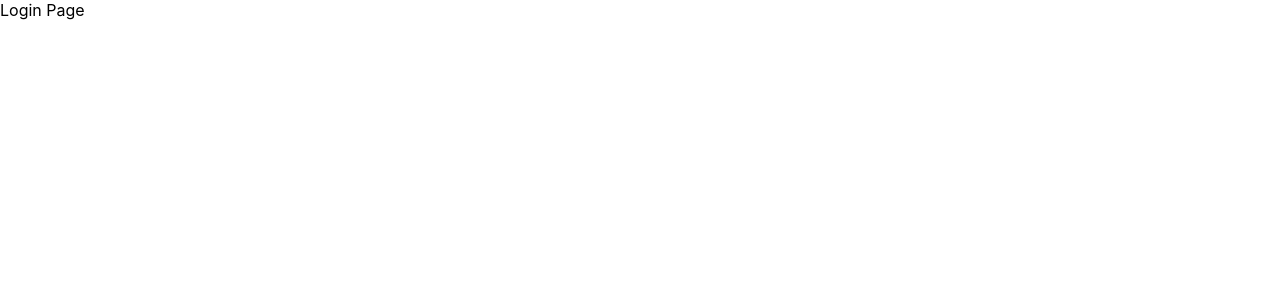
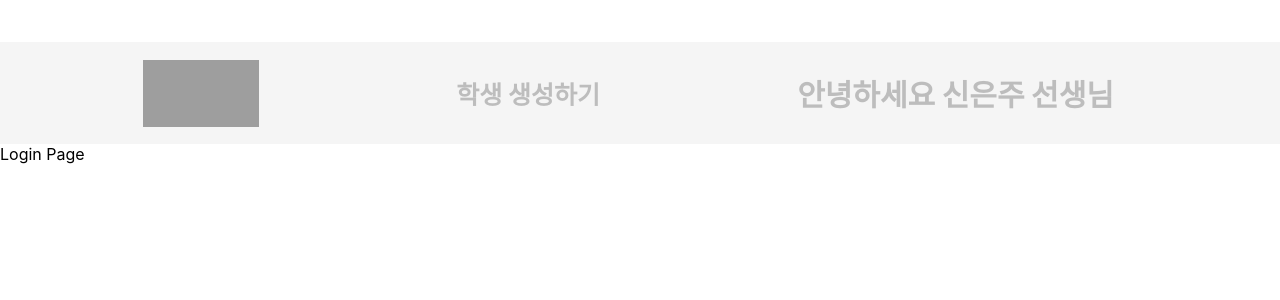
Before and after one commit to HAS-team/HAS-Front, a React (Create React App) app: page / in a window 1280 px wide. Shown: the top 300 px of the page. Built offline with nearby package versions, Linux system fonts and the light colour scheme; grey boxes are pictures that could not be loaded.

Commit message:
ADD HEADER

```diff
--- a/src/App.js
+++ b/src/App.js
@@ -4,9 +4,12 @@ import './App.css';
 import { Route, Switch } from 'react-router-dom';
 import Login from './Login.jsx';
 
+import Header from './Common/Component/Header/Header.jsx';
+
 function App() {
   return (
     <div>
+      <Header />
       {/* <h1>App page</h1> */}
       <Switch>
         <Route path="/" component={Login} exact={true} />
--- /dev/null
+++ b/src/Common/Component/Header/Header.jsx
@@ -0,0 +1,17 @@
+import React, { useState, useCallback } from 'react';
+import * as S from './style';
+import Logo from '../../../Assets/Logo.png';
+
+const Header = () => {
+  return (
+    <>
+      <S.headerContainer>
+        <S.LogoIcon src={Logo} />
+        <S.NavItem>학생 생성하기</S.NavItem>
+        <S.UserInfoText>안녕하세요 신은주 선생님</S.UserInfoText>
+      </S.headerContainer>
+    </>
+  );
+};
+
+export default Header;
--- /dev/null
+++ b/src/Common/Component/Header/style.js
@@ -0,0 +1,31 @@
+import styled from 'styled-components';
+import Logo from '../../../Assets/Logo.png';
+
+export const headerContainer = styled.div`
+  display: flex;
+  align-items: center;
+  justify-content: space-between;
+  margin-top: 2.625rem;
+  width: 100%;
+  height: 6.375rem;
+  background-color: #f5f5f5;
+`;
+
+export const LogoIcon = styled.img`
+  margin-left: 8.938rem;
+  width: 7.25rem;
+  height: 4.188rem;
+`;
+
+export const UserInfoText = styled.p`
+  margin-right: 10.38rem;
+  font-size: 1.875rem;
+  font-weight: 800;
+  color: #bdbdbd;
+`;
+
+export const NavItem = styled.span`
+  color: #bdbdbd;
+  font-size: 1.563rem;
+  font-weight: 700;
+`;
```
